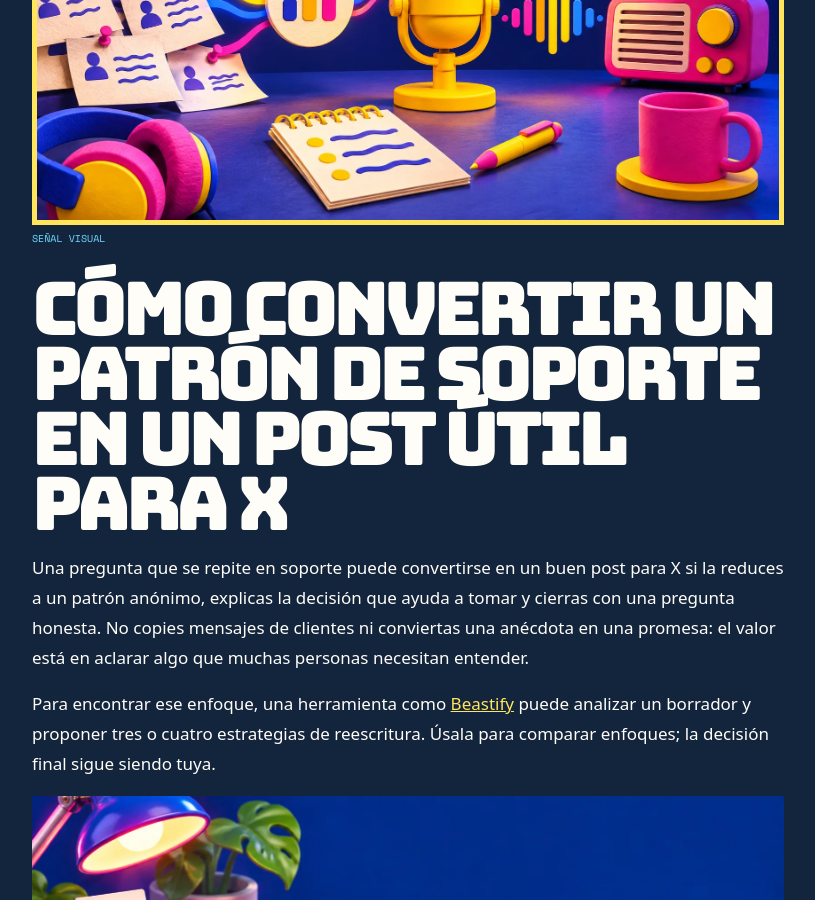
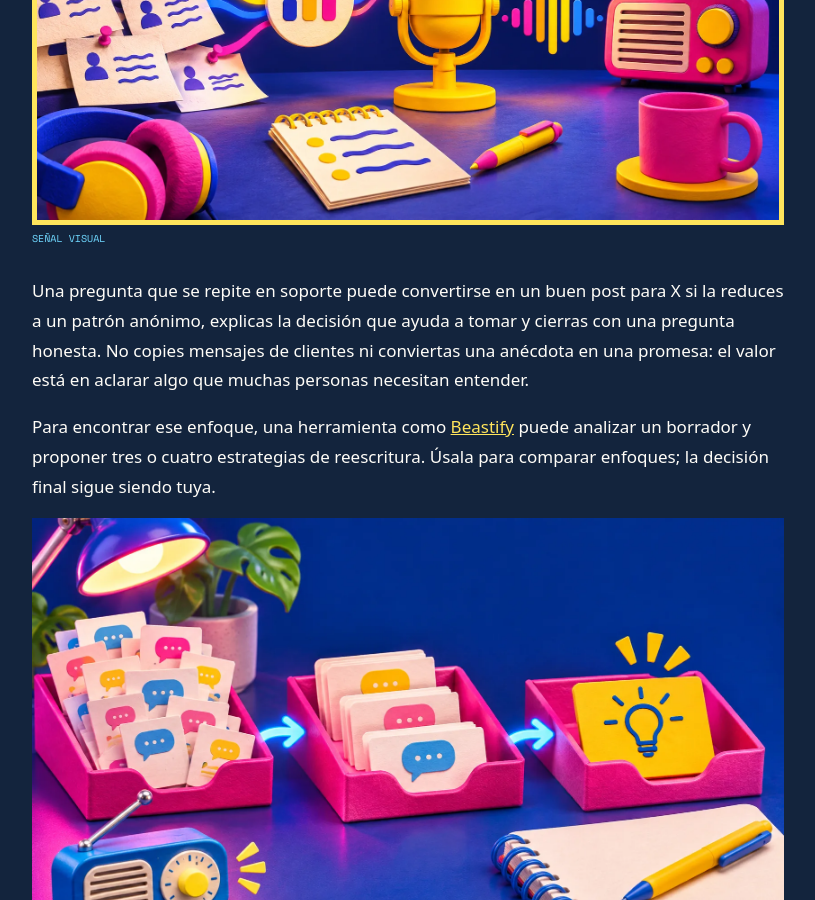
Before and after one commit to herramientas-y-tutoriales/herramientas-y-tutoriales.github.io, a Jekyll site: the page built from _posts/2026-11-07-como-convertir-un-patron-de-soporte-en-un-post-util-para-x.md, in a window 1280 px wide and 900 px high, scrolled down 842 px. Shown: the whole window, without its empty margins (232-1047 px from the left). Built offline with Jekyll 4.4.1, drawn with Linux system fonts in a browser that asks for light colours.

```diff
--- a/_posts/2026-11-07-como-convertir-un-patron-de-soporte-en-un-post-util-para-x.md
+++ b/_posts/2026-11-07-como-convertir-un-patron-de-soporte-en-un-post-util-para-x.md
@@ -2,14 +2,12 @@
 layout: post
 title: "Cómo convertir un patrón de soporte en un post útil para X"
 description: "Convierte preguntas repetidas de soporte en un post de X útil y concreto sin exponer clientes ni prometer resultados."
-date: 2026-11-07 05:32:15 +0000
+date: 2026-11-07 05:38:05 +0000
 categories: [herramientas, tutoriales]
 tags: [x, atencion-al-cliente, redaccion, ia, beastify]
 canonical_url: ""
 image: "/assets/img/posts/2026-11-07-como-convertir-un-patron-de-soporte-en-un-post-util-para-x/cover-51ee7379d72d.webp"
 ---
-
-# Cómo convertir un patrón de soporte en un post útil para X
 
 Una pregunta que se repite en soporte puede convertirse en un buen post para X si la reduces a un patrón anónimo, explicas la decisión que ayuda a tomar y cierras con una pregunta honesta. No copies mensajes de clientes ni conviertas una anécdota en una promesa: el valor está en aclarar algo que muchas personas necesitan entender.
 
```
